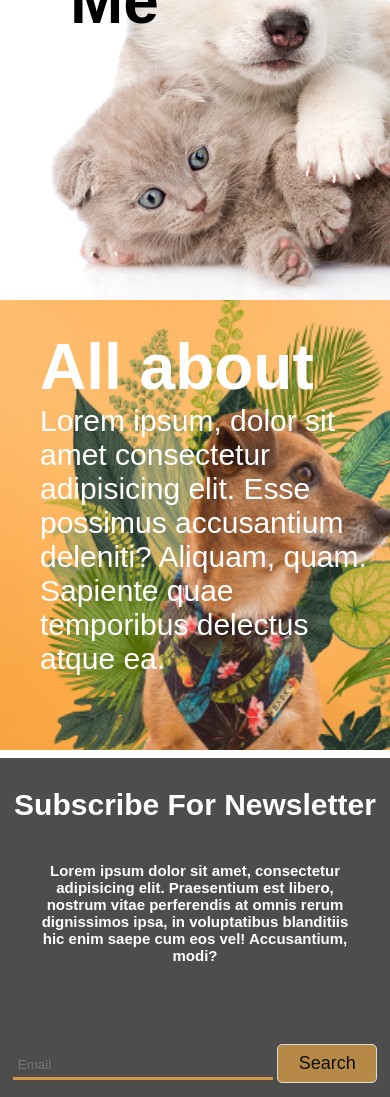
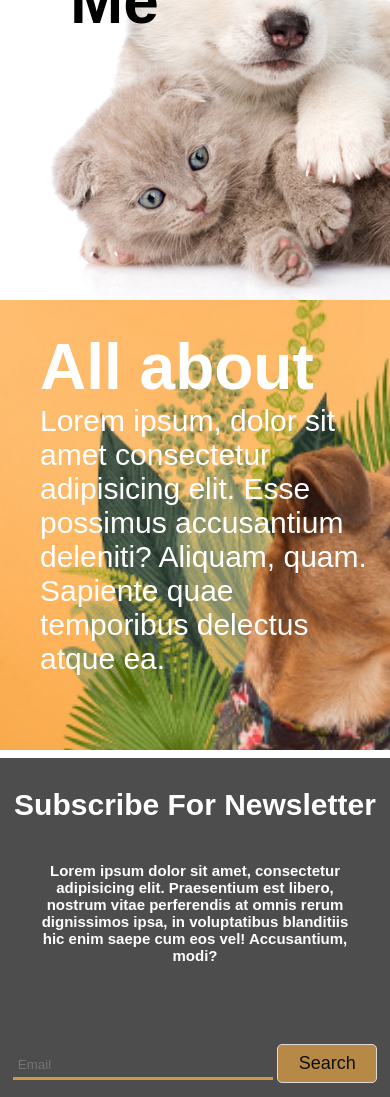
Before and after one commit to victoirlyando/pet-shop-projact, a plain HTML site: page index.html in a window 390 px wide. Shown: the part 3459-4556 px from the top of the page. Drawn offline with Linux system fonts and the light colour scheme.

Commit message:
hasil akhir

```diff
--- a/style.css
+++ b/style.css
@@ -499,14 +499,14 @@ header{
         font-size: 30px;
     }
     .bg1{
-        width: 425px;
+        width: 100%;
     }
     .cpt{
         width: 350px;
         margin-top: 20px;
     }
     .it1{
-        width: 425px;
+        width: 100%;
     }
     .it1 p{
         text-align: left;
@@ -515,8 +515,8 @@ header{
     }
     .it2{
         background-image: url(aset/kanan-bawah.jpg);
-        background-size: 500px;
-        width: 425px;
+        background-size: 669px;
+        width: 100%;
     }
     .cptn{
         width: 350px;
```
